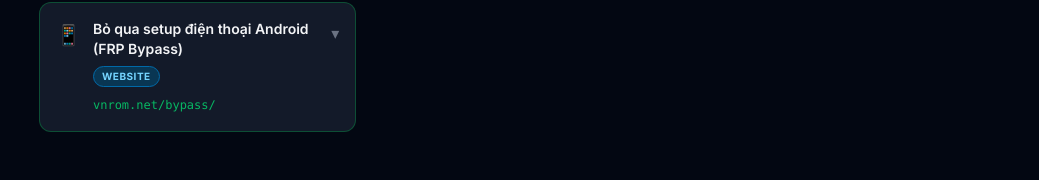
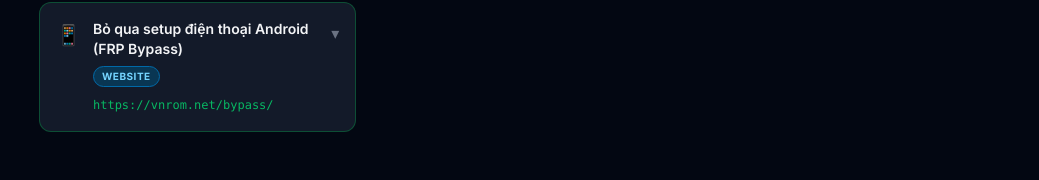
Before and after one commit to dhz5/dhz5.github.io, a React (Vite) app in the folder 1/: page / in a window 1280 px wide. Shown: the part 4818-4998 px from the top of the page, without its empty margins (241-1280 px from the left). Built offline with nearby package versions, Linux system fonts and the light colour scheme.

Commit message:
Update tips.ts

```diff
--- a/1/src/data/tips.ts
+++ b/1/src/data/tips.ts
@@ -738,7 +738,7 @@
       {
         id: "vnrom-bypass",
         title: "Bỏ qua setup điện thoại Android (FRP Bypass)",
-        command: "vnrom.net/bypass/",
+        command: "https://vnrom.net/bypass/",
         description: "Công cụ bypass Google FRP (Factory Reset Protection) và bỏ qua màn hình thiết lập ban đầu trên Android. Hữu ích khi quên tài khoản Google.",
         usage: "Vào vnrom.net/bypass/ → chọn đúng hãng máy → làm theo hướng dẫn từng bước",
         type: "web",
```
